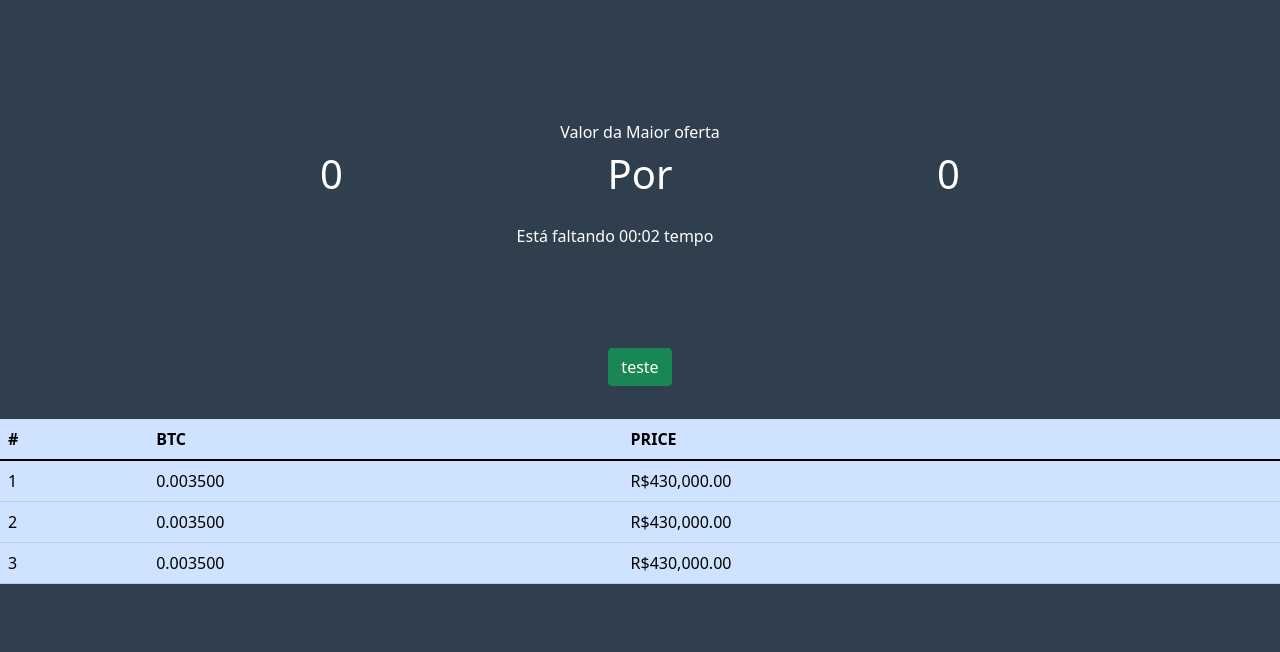
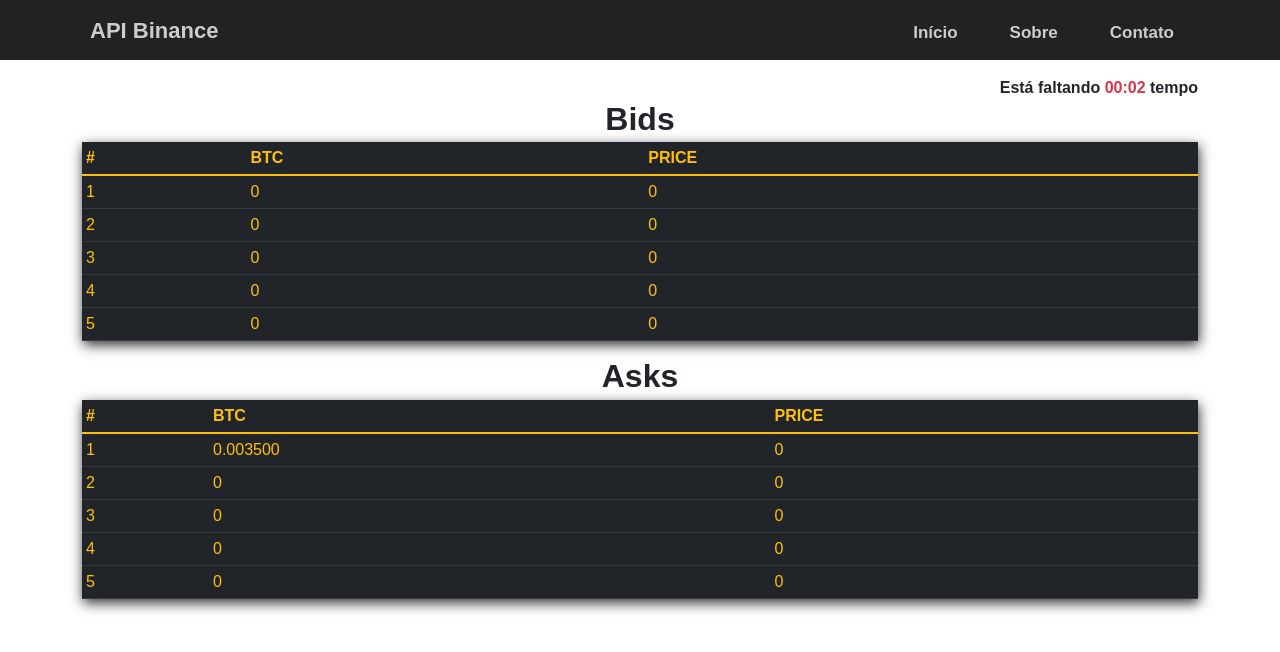
Before and after one commit to Joao-Pedro15/api-binance, a website: page public/index.html in a window 1280 px wide. Drawn offline with nearby package versions, Linux system fonts and the light colour scheme; no server answers.

Commit message:
Criando interface visual

```diff
--- a/public/css/style.css
+++ b/public/css/style.css
@@ -4,20 +4,57 @@
     box-sizing: border-box;
 }
 body{
-    height: 90vh; background-color: #123d; display: flex; align-items: center;
-   justify-content: center; flex-direction: column;
-   color: #fff;
+   font-family: Arial, Helvetica, sans-serif;
+   overflow-x: hidden;
+   overflow-y: auto;
 }
-.qtd-price{
+
+header{
+   width: 100%;
+   height: 60px;
+   background: #222;
+   color: #ccc;
+   padding: 5px 10px;
+   display: flex;
+   align-items: center;
+   justify-content: center;
+
+}
+
+.header-container{
+   position: relative;
+   width: 100%;
+   height: 100%;
+   display: flex;
+   align-items: center;
+   justify-content: space-between;
+   margin: 0px 80px;
+}
+
+.logo{
+   font-size: 22px;
+   font-weight: 800;
+}
+
+.menu{
+   position: relative;
    display: flex;
    flex-direction: row;
-   width: 50%;
-   justify-content: space-between;
-   font-size: 40px;
-   color: #fff;
-   margin-bottom: 20px;
+   list-style: none;
+   align-items: center;
+   line-height: 65px;
+   gap: 20px;
 }
-.temp{
-   margin-right: 50px;
-   margin-bottom: 100px;
+
+.nav-link{
+   height: 60px;
+   position: relative;
+   color: #ccc;
+   text-decoration: none;
+   font-size: 17px;
+   font-weight: 600;
 }
+
+table{
+   box-shadow: 1px 4px 12px #333;
+}
--- a/public/index.html
+++ b/public/index.html
@@ -9,21 +9,27 @@
     <title>teste</title>
 </head>
 <body>
-    <div>
-        Valor da Maior oferta
+    <header>
+        <div class="header-container">
+            <div class="logo">
+                API Binance
             </div>
-    <div class="qtd-price">
-        <div id="btc">0</div>
-        <div>Por</div>
-        <div id="n">0</div>
+            <div class="nav-menu" hidden></div>
+            <nav>
+                <ul class="menu">
+                    <li><a class="nav-link" href="#">Início</a></li>
+                    <li><a class="nav-link" href="#">Sobre</a></li>
+                    <li><a class="nav-link" href="#">Contato</a></li>
+                </ul>
+            </nav>
         </div>
+    </header>
 
-    <div class="temp">Está faltando <span id="timer">0</span> tempo</div>
-
-    <button class="btn btn-success" onclick="t()">teste</button>
-
-    <hr>
-    <table class="table table-primary">
+    <main class="container mt-3">
+        <div class="text-end fw-bold">Está faltando <span id="timer" class="text-danger">0</span> tempo</div>
+        <section id="bids">
+            <h2 class="text-center mb-1 fw-bold">Bids</h2>
+            <table class="table table-dark table-sm text-warning">
                 <thead>
                     <tr>
                         <th>#</th>
@@ -31,24 +37,77 @@
                         <th>PRICE</th>
                     </tr>
                 </thead>
-        <tbody>
+                <tbody id="bodyBids">
+                    <tr>
+                        <td>1</td>
+                        <td>0</td>
+                        <td>0</td>
+                    </tr>
+                    <tr>
+                        <td>2</td>
+                        <td>0</td>
+                        <td>0</td>
+                    </tr>
+                    <tr>
+                        <td>3</td>
+                        <td>0</td>
+                        <td>0</td>
+                    </tr>
+                    <tr>
+                        <td>4</td>
+                        <td>0</td>
+                        <td>0</td>
+                    </tr>
+                    <tr>
+                        <td>5</td>
+                        <td>0</td>
+                        <td>0</td>
+                    </tr>
+                </tbody>
+            </table>
+        </section>
+        <section id="asks" class="mt-2">
+            <h2 class="text-center mb-1 fw-bold">Asks</h2>
+            <table class="table table-dark table-sm text-warning">
+                <thead>
+                    <tr>
+                        <th>#</th>
+                        <th>BTC</th>
+                        <th>PRICE</th>
+                    </tr>
+                </thead>
+                <tbody id="bodyAsks">
                     <tr>
                         <td>1</td>
                         <td>0.003500</td>
-                <td>R$430,000.00</td>
+                        <td>0</td>
                     </tr>
                     <tr>
                         <td>2</td>
-                <td>0.003500</td>
-                <td>R$430,000.00</td>
+                        <td>0</td>
+                        <td>0</td>
                     </tr>
                     <tr>
                         <td>3</td>
-                <td>0.003500</td>
-                <td>R$430,000.00</td>
+                        <td>0</td>
+                        <td>0</td>
+                    </tr>
+                    <tr>
+                        <td>4</td>
+                        <td>0</td>
+                        <td>0</td>
+                    </tr>
+                    <tr>
+                        <td>5</td>
+                        <td>0</td>
+                        <td>0</td>
                     </tr>
                 </tbody>
             </table>
+        </section>
+    </main>
+
+
 
 
     <script src="https://cdn.jsdelivr.net/npm/bootstrap@5.1.3/dist/js/bootstrap.bundle.min.js" integrity="sha384-ka7Sk0Gln4gmtz2MlQnikT1wXgYsOg+OMhuP+IlRH9sENBO0LRn5q+8nbTov4+1p" crossorigin="anonymous"></script>
--- a/public/js/script.js
+++ b/public/js/script.js
@@ -1,17 +1,30 @@
-function t(element, element2){
+function api(){
     fetch('/api').then(res => res.json()).then(data => {
-        const atual = parseInt(data.bids[0][0])
-        const real = atual.toLocaleString('pt-br',{style: 'currency', currency: 'BRL'});
-        const btc = data.bids[0][1]
-        element.innerHTML = real
-        element2.innerHTML = btc
+
+        let bids = data.bids
+        let asks = data.asks
+        let bodyBids = document.getElementById('bodyBids')
+        let bodyAsks = document.getElementById('bodyAsks')
+
+        for(let i = 0; bids.length > i; i++){
+            let btc = bids[i][1]
+            let price = parseInt(bids[i][0]).toLocaleString('pt-br',{style: 'currency', currency: 'BRL'})
+            bodyBids.children[i].children[1].innerHTML = btc
+            bodyBids.children[i].children[2].innerHTML = price
+        }
+        for(let i = 0; asks.length > i; i++){
+            let btc = asks[i][1]
+            let price = parseInt(bids[i][0]).toLocaleString('pt-br',{style: 'currency', currency: 'BRL'})
+            bodyAsks.children[i].children[1].innerHTML = btc
+            bodyAsks.children[i].children[2].innerHTML = price
+
+        }
     })
 }
 
 function startTimer(duration, display){
 
     let timer = duration, minutes, seconds
-    let num = 0
 
     setInterval(() => {
         minutes = parseInt(timer / 60, 10)
@@ -23,10 +36,7 @@ function startTimer(duration, display){
         display.textContent = minutes + ":" + seconds
         if(--timer < 0){
             timer = duration
-            const element = document.getElementById('n')
-            const element2 = document.getElementById('btc')
-
-            t(element, element2)
+            api()
         }
     }, 1000)
 }
@@ -35,6 +45,6 @@ function startTimer(duration, display){
 window.addEventListener('DOMContentLoaded', ()=>{
     const duration = 60 * .1 //conversão para segundos
     const display = document.querySelector("#timer") // Elemento span
-    t(document.getElementById('n'), document.getElementById('btc'))
     startTimer(duration, display)
+    api()
 })
```
Also changed, not shown: index.js (+0 -41 lines), public/teste.ejs (deleted, +0 -24 lines). Lines whose indentation alone changed are shown as unchanged.
